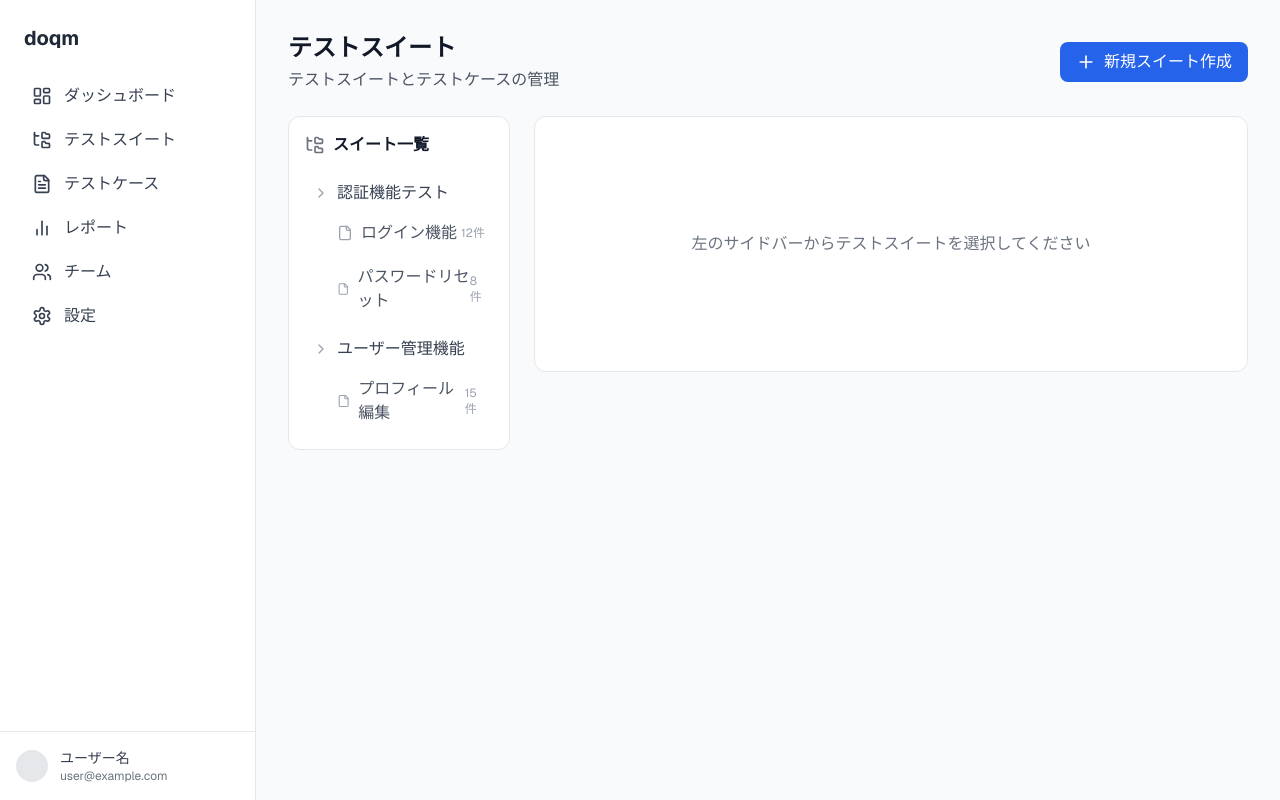
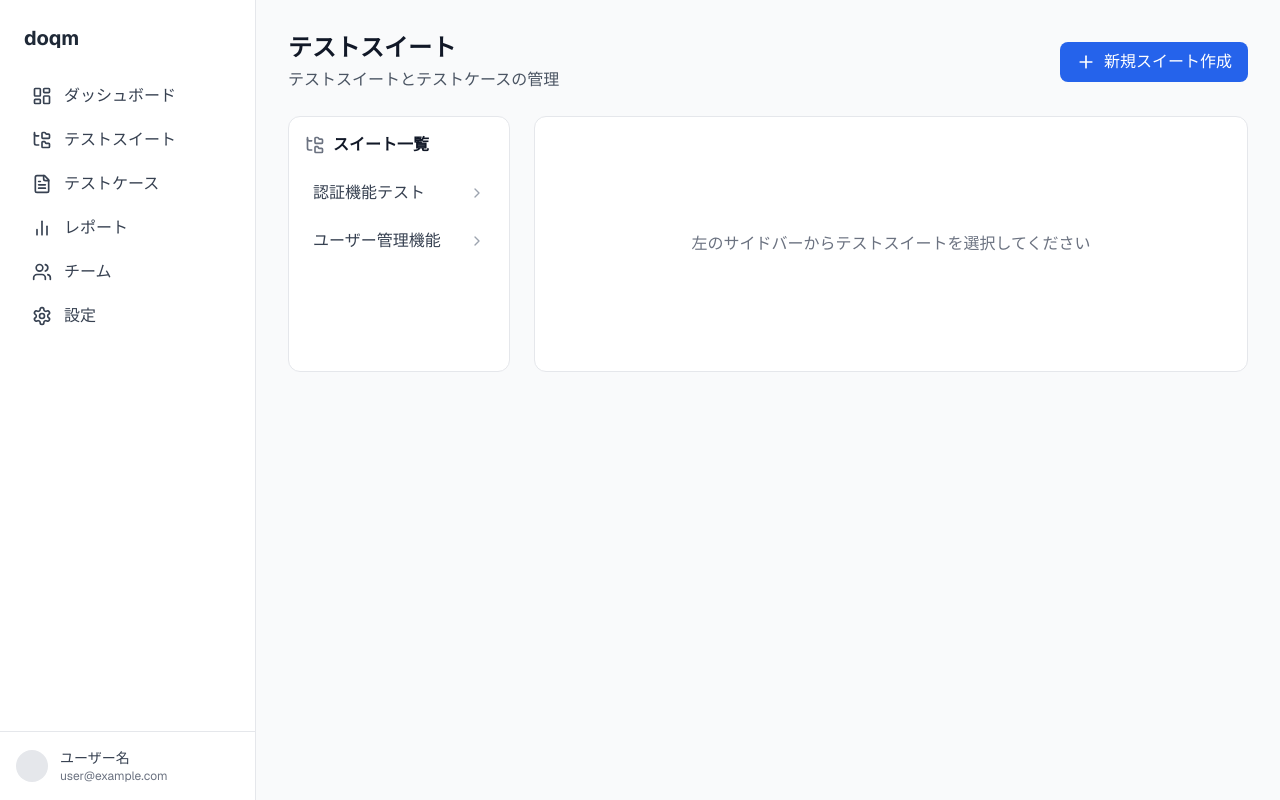
Before and after one commit to tomodakengo/doqm, a Next.js app: page /test-suites in a window 1280 px wide. Built offline with nearby package versions, Linux system fonts and the light colour scheme.

Commit message:
fix: 子スイートをクリックしたときに親スイートの情報を表示するように修正 fix: 親スイート直下の子スイートをアコーディオンで表示するように変更

```diff
--- a/app/stores/testSuiteStore.ts
+++ b/app/stores/testSuiteStore.ts
@@ -20,7 +20,8 @@ export interface TestSuiteChild {
     id: number;
     name: string;
     description: string;
-    testCases: number;
+    testCases?: TestCase[];
+    parentId: number;
 }
 
 export interface TestSuite {
@@ -34,28 +35,40 @@ export interface TestSuite {
 interface TestSuiteStore {
     testSuites: TestSuite[];
     selectedSuiteId: number | null;
+    selectedChildId: number | null;
     isCreateModalOpen: boolean;
     // アクション
     setTestSuites: (suites: TestSuite[]) => void;
     addTestSuite: (suite: Omit<TestSuite, 'id'>) => void;
     updateTestSuite: (id: number, suite: Partial<TestSuite>) => void;
     deleteTestSuite: (id: number) => void;
-    selectSuite: (id: number) => void;
+    selectSuite: (id: number, childId?: number) => void;
     setCreateModalOpen: (isOpen: boolean) => void;
     // テストケース関連
-    addTestCase: (suiteId: number, testCase: Omit<TestCase, 'id'>) => void;
-    updateTestCase: (suiteId: number, testCaseId: number, updates: Partial<TestCase>) => void;
-    deleteTestCase: (suiteId: number, testCaseId: number) => void;
+    addTestCase: (
+        suiteId: number,
+        childId: number | null,
+        testCase: Omit<TestCase, 'id' | 'status' | 'lastExecuted' | 'executionHistory'>
+    ) => void;
+    updateTestCase: (
+        suiteId: number,
+        childId: number | null,
+        testCaseId: number,
+        updates: Partial<TestCase>
+    ) => void;
+    deleteTestCase: (suiteId: number, childId: number | null, testCaseId: number) => void;
     executeTestCase: (
         suiteId: number,
+        childId: number | null,
         testCaseId: number,
-        result: { status: 'completed' | 'failed'; comment: string }
+        result: { status: 'completed' | 'failed' | 'pending' | 'skipped'; comment: string }
     ) => void;
 }
 
 const useTestSuiteStore = create<TestSuiteStore>((set) => ({
     testSuites: [],
     selectedSuiteId: null,
+    selectedChildId: null,
     isCreateModalOpen: false,
 
     setTestSuites: (suites) => set({ testSuites: suites }),
@@ -85,14 +98,33 @@ const useTestSuiteStore = create<TestSuiteStore>((set) => ({
             selectedSuiteId: state.selectedSuiteId === id ? null : state.selectedSuiteId,
         })),
 
-    selectSuite: (id) => set({ selectedSuiteId: id }),
+    selectSuite: (id, childId) => set({ selectedSuiteId: id, selectedChildId: childId || null }),
 
     setCreateModalOpen: (isOpen) => set({ isCreateModalOpen: isOpen }),
 
-    addTestCase: (suiteId, testCase) =>
+    addTestCase: (suiteId, childId, testCase) =>
         set((state) => ({
             testSuites: state.testSuites.map((suite) => {
                 if (suite.id === suiteId) {
+                    if (childId) {
+                        return {
+                            ...suite,
+                            children: suite.children.map((child) => {
+                                if (child.id === childId) {
+                                    const newTestCase = {
+                                        ...testCase,
+                                        id: Math.max(0, ...(child.testCases?.map((tc) => tc.id) || [-1])) + 1,
+                                        status: 'not_started' as const,
+                                    };
+                                    return {
+                                        ...child,
+                                        testCases: [...(child.testCases || []), newTestCase],
+                                    };
+                                }
+                                return child;
+                            }),
+                        };
+                    } else {
                         const newTestCase = {
                             ...testCase,
                             id: Math.max(0, ...(suite.testCases?.map((tc) => tc.id) || [-1])) + 1,
@@ -103,14 +135,31 @@ const useTestSuiteStore = create<TestSuiteStore>((set) => ({
                             testCases: [...(suite.testCases || []), newTestCase],
                         };
                     }
+                }
                 return suite;
             }),
         })),
 
-    updateTestCase: (suiteId, testCaseId, updates) =>
+    updateTestCase: (suiteId, childId, testCaseId, updates) =>
         set((state) => ({
             testSuites: state.testSuites.map((suite) => {
                 if (suite.id === suiteId) {
+                    if (childId) {
+                        return {
+                            ...suite,
+                            children: suite.children.map((child) => {
+                                if (child.id === childId) {
+                                    return {
+                                        ...child,
+                                        testCases: child.testCases?.map((tc) =>
+                                            tc.id === testCaseId ? { ...tc, ...updates } : tc
+                                        ),
+                                    };
+                                }
+                                return child;
+                            }),
+                        };
+                    } else {
                         return {
                             ...suite,
                             testCases: suite.testCases?.map((tc) =>
@@ -118,27 +167,75 @@ const useTestSuiteStore = create<TestSuiteStore>((set) => ({
                             ),
                         };
                     }
+                }
                 return suite;
             }),
         })),
 
-    deleteTestCase: (suiteId, testCaseId) =>
+    deleteTestCase: (suiteId, childId, testCaseId) =>
         set((state) => ({
             testSuites: state.testSuites.map((suite) => {
                 if (suite.id === suiteId) {
+                    if (childId) {
+                        return {
+                            ...suite,
+                            children: suite.children.map((child) => {
+                                if (child.id === childId) {
+                                    return {
+                                        ...child,
+                                        testCases: child.testCases?.filter((tc) => tc.id !== testCaseId),
+                                    };
+                                }
+                                return child;
+                            }),
+                        };
+                    } else {
                         return {
                             ...suite,
                             testCases: suite.testCases?.filter((tc) => tc.id !== testCaseId),
                         };
                     }
+                }
                 return suite;
             }),
         })),
 
-    executeTestCase: (suiteId, testCaseId, result) =>
+    executeTestCase: (suiteId, childId, testCaseId, result) =>
         set((state) => ({
             testSuites: state.testSuites.map((suite) => {
                 if (suite.id === suiteId) {
+                    if (childId) {
+                        return {
+                            ...suite,
+                            children: suite.children.map((child) => {
+                                if (child.id === childId) {
+                                    return {
+                                        ...child,
+                                        testCases: child.testCases?.map((tc) => {
+                                            if (tc.id === testCaseId) {
+                                                const now = new Date().toISOString();
+                                                return {
+                                                    ...tc,
+                                                    status: result.status,
+                                                    lastExecuted: now,
+                                                    executionHistory: [
+                                                        ...(tc.executionHistory || []),
+                                                        {
+                                                            date: now,
+                                                            status: result.status,
+                                                            comment: result.comment,
+                                                        },
+                                                    ],
+                                                };
+                                            }
+                                            return tc;
+                                        }),
+                                    };
+                                }
+                                return child;
+                            }),
+                        };
+                    } else {
                         return {
                             ...suite,
                             testCases: suite.testCases?.map((tc) => {
@@ -162,6 +259,7 @@ const useTestSuiteStore = create<TestSuiteStore>((set) => ({
                             }),
                         };
                     }
+                }
                 return suite;
             }),
         })),
--- a/app/test-suites/page.tsx
+++ b/app/test-suites/page.tsx
@@ -5,6 +5,7 @@ import {
   Plus,
   FolderTree,
   ChevronRight,
+  ChevronDown,
   MoreVertical,
   File,
   Trash2,
@@ -32,15 +33,18 @@ const initialTestSuites: TestSuite[] = [
         id: 11,
         name: "ログイン機能",
         description: "ユーザーログインに関するテストケース",
-        testCases: 12,
+        testCases: [],
+        parentId: 1,
       },
       {
         id: 12,
         name: "パスワードリセット",
         description: "パスワードリセット機能のテストケース",
-        testCases: 8,
+        testCases: [],
+        parentId: 1,
       },
     ],
+    testCases: [],
   },
   {
     id: 2,
@@ -51,9 +55,11 @@ const initialTestSuites: TestSuite[] = [
         id: 21,
         name: "プロフィール編集",
         description: "ユーザープロフィール編集機能のテストケース",
-        testCases: 15,
+        testCases: [],
+        parentId: 2,
       },
     ],
+    testCases: [],
   },
 ];
 
@@ -89,6 +95,7 @@ export default function TestSuitesPage() {
   const {
     testSuites,
     selectedSuiteId,
+    selectedChildId,
     isCreateModalOpen,
     setTestSuites,
     selectSuite,
@@ -120,6 +127,9 @@ export default function TestSuitesPage() {
     TestCase | undefined
   >();
 
+  // スイートの展開/折りたたみを切り替える
+  const [expandedSuites, setExpandedSuites] = useState<number[]>([]);
+
   // 初期データのロード
   useEffect(() => {
     setTestSuites(initialTestSuites);
@@ -129,6 +139,33 @@ export default function TestSuitesPage() {
   const selectedSuite = testSuites.find(
     (suite) => suite.id === selectedSuiteId
   );
+
+  // スイートの展開/折りたたみを切り替える
+  const toggleSuiteExpansion = (suiteId: number) => {
+    setExpandedSuites((prev) =>
+      prev.includes(suiteId)
+        ? prev.filter((id) => id !== suiteId)
+        : [...prev, suiteId]
+    );
+  };
+
+  // 選択されているスイートまたは子スイートを取得
+  const getSelectedTestCase = (): TestCase[] => {
+    const suite = testSuites.find((s) => s.id === selectedSuiteId);
+    if (!suite) return [];
+
+    if (selectedChildId) {
+      const child = suite.children.find((c) => c.id === selectedChildId);
+      return child?.testCases || [];
+    }
+    return suite.testCases || [];
+  };
+
+  // 選択されているスイートまたは子スイートのテストケース数を取得
+  const getTestCaseCount = (child: TestSuiteChild): number => {
+    if (!child.testCases) return 0;
+    return child.testCases.length;
+  };
 
   const handleCreateSuite = (data: {
     name: string;
@@ -146,12 +183,19 @@ export default function TestSuitesPage() {
   };
 
   // テストケースの作成・編集ハンドラー
-  const handleTestCaseSubmit = (data: Omit<TestCase, "id">) => {
+  const handleTestCaseSubmit = (
+    data: Omit<TestCase, "id" | "status" | "lastExecuted" | "executionHistory">
+  ) => {
     if (selectedSuiteId) {
       if (testCaseModalMode === "create") {
-        addTestCase(selectedSuiteId, data);
+        addTestCase(selectedSuiteId, selectedChildId, data);
       } else if (editingTestCase) {
-        updateTestCase(selectedSuiteId, editingTestCase.id, data);
+        updateTestCase(
+          selectedSuiteId,
+          selectedChildId,
+          editingTestCase.id,
+          data
+        );
       }
       setIsTestCaseModalOpen(false);
       setEditingTestCase(undefined);
@@ -181,7 +225,8 @@ export default function TestSuitesPage() {
   // テストケースの削除を実行
   const handleDeleteConfirm = () => {
     if (selectedSuiteId && deletingTestCase) {
-      deleteTestCase(selectedSuiteId, deletingTestCase.id);
+      deleteTestCase(selectedSuiteId, selectedChildId, deletingTestCase.id);
+      setIsDeleteModalOpen(false);
       setDeletingTestCase(undefined);
     }
   };
@@ -194,11 +239,16 @@ export default function TestSuitesPage() {
 
   // テストケース実行結果を記録
   const handleExecuteSubmit = (data: {
-    status: "completed" | "failed";
+    status: "completed" | "failed" | "pending" | "skipped";
     comment: string;
   }) => {
     if (selectedSuiteId && executingTestCase) {
-      executeTestCase(selectedSuiteId, executingTestCase.id, data);
+      executeTestCase(
+        selectedSuiteId,
+        selectedChildId,
+        executingTestCase.id,
+        data
+      );
       setIsExecuteModalOpen(false);
       setExecutingTestCase(undefined);
     }
@@ -236,30 +286,55 @@ export default function TestSuitesPage() {
               {testSuites.map((suite: TestSuite) => (
                 <div key={suite.id}>
                   <div
-                    className={`flex items-center space-x-2 p-2 hover:bg-gray-50 rounded-lg cursor-pointer ${
-                      selectedSuiteId === suite.id ? "bg-gray-50" : ""
+                    className={`flex items-center justify-between p-2 hover:bg-gray-50 rounded-lg cursor-pointer ${
+                      selectedSuiteId === suite.id && !selectedChildId
+                        ? "bg-gray-50"
+                        : ""
                     }`}
+                  >
+                    <div
+                      className="flex items-center space-x-2 flex-1"
                       onClick={() => selectSuite(suite.id)}
                     >
-                    <ChevronRight className="w-4 h-4 text-gray-400" />
                       <span className="text-gray-700">{suite.name}</span>
                     </div>
+                    {suite.children.length > 0 && (
+                      <button
+                        onClick={(e) => {
+                          e.stopPropagation();
+                          toggleSuiteExpansion(suite.id);
+                        }}
+                        className="text-gray-400 hover:text-gray-600"
+                      >
+                        {expandedSuites.includes(suite.id) ? (
+                          <ChevronDown className="w-4 h-4" />
+                        ) : (
+                          <ChevronRight className="w-4 h-4" />
+                        )}
+                      </button>
+                    )}
+                  </div>
+                  {expandedSuites.includes(suite.id) && (
                     <div className="ml-6 space-y-1">
                       {suite.children.map((child: TestSuiteChild) => (
                         <div
                           key={child.id}
-                        className="flex items-center justify-between p-2 hover:bg-gray-50 rounded-lg cursor-pointer"
+                          className={`flex items-center justify-between p-2 hover:bg-gray-50 rounded-lg cursor-pointer ${
+                            selectedChildId === child.id ? "bg-gray-50" : ""
+                          }`}
+                          onClick={() => selectSuite(suite.id, child.id)}
                         >
                           <div className="flex items-center space-x-2">
                             <File className="w-4 h-4 text-gray-400" />
                             <span className="text-gray-600">{child.name}</span>
                           </div>
                           <span className="text-xs text-gray-400">
-                          {child.testCases}件
+                            {getTestCaseCount(child)}件
                           </span>
                         </div>
                       ))}
                     </div>
+                  )}
                 </div>
               ))}
             </div>
@@ -344,7 +419,7 @@ export default function TestSuitesPage() {
                     </tr>
                   </thead>
                   <tbody className="divide-y divide-gray-200">
-                    {(selectedSuite.testCases || []).map(
+                    {getSelectedTestCase().map(
                       (testCase: TestCase, index: number) => (
                         <tr key={index} className="hover:bg-gray-50">
                           <td className="px-6 py-4">
```
Lines whose indentation alone changed are shown as unchanged.
